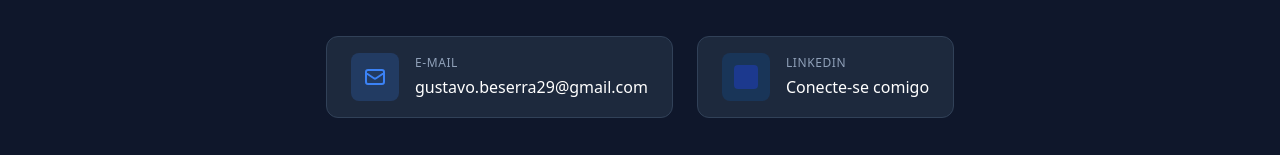
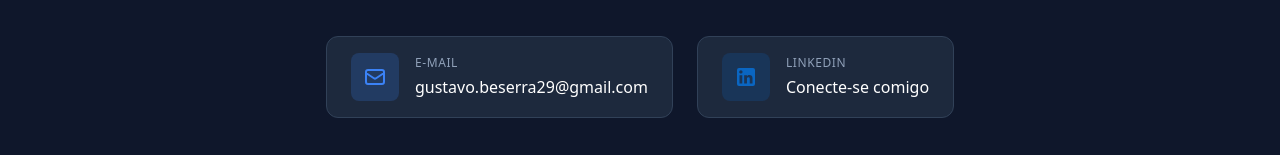
Before and after one commit to gustavobeserra29-eng/meu-portfolio, a React (Vite) app: page / in a window 1280 px wide. Shown: the part 3230-3385 px from the top of the page. Built offline with nearby package versions, Linux system fonts and the light colour scheme.

Commit message:
Atualiza textos e projetos do portfólio

```diff
--- a/src/App.jsx
+++ b/src/App.jsx
@@ -278,14 +278,16 @@ function App() {
               </div>
             </a>
 
-            <a
+           <a
               href="https://www.linkedin.com/in/gustavo-de-souza-beserra-8205641bb/"
               target="_blank"
               rel="noopener noreferrer"
               className="flex items-center justify-center px-6 py-4 bg-slate-800 hover:bg-slate-700 text-white rounded-xl border border-slate-700 transition-colors group"
             >
               <div className="bg-[#0A66C2]/20 p-3 rounded-lg mr-4 group-hover:bg-[#0A66C2]/30 transition-colors flex items-center justify-center">
-                <div className="w-6 h-6 bg-blue-900 rounded-sm"></div>
+                <svg className="w-6 h-6 text-[#0A66C2]" viewBox="0 0 24 24" fill="currentColor" xmlns="http://www.w3.org/2000/svg">
+                  <path d="M19 3a2 2 0 0 1 2 2v14a2 2 0 0 1-2 2H5a2 2 0 0 1-2-2V5a2 2 0 0 1 2-2h14m-.5 15.5v-5.3a3.26 3.26 0 0 0-3.26-3.26c-.85 0-1.84.52-2.28 1.3v-1.11h-2.79v8.37h2.79v-4.93c0-.77.62-1.4 1.39-1.4a1.4 1.4 0 0 1 1.4 1.4v4.93h2.75M6.88 8.56a1.68 1.68 0 0 0 1.68-1.68c0-.93-.75-1.69-1.68-1.69a1.69 1.69 0 0 0-1.69 1.69c0 .93.76 1.68 1.69 1.68m1.39 9.94v-8.37H5.5v8.37h2.77z"/>
+                </svg>
               </div>
               <div className="text-left">
                 <p className="text-xs text-slate-400 font-medium uppercase tracking-wider mb-1">LinkedIn</p>
```
